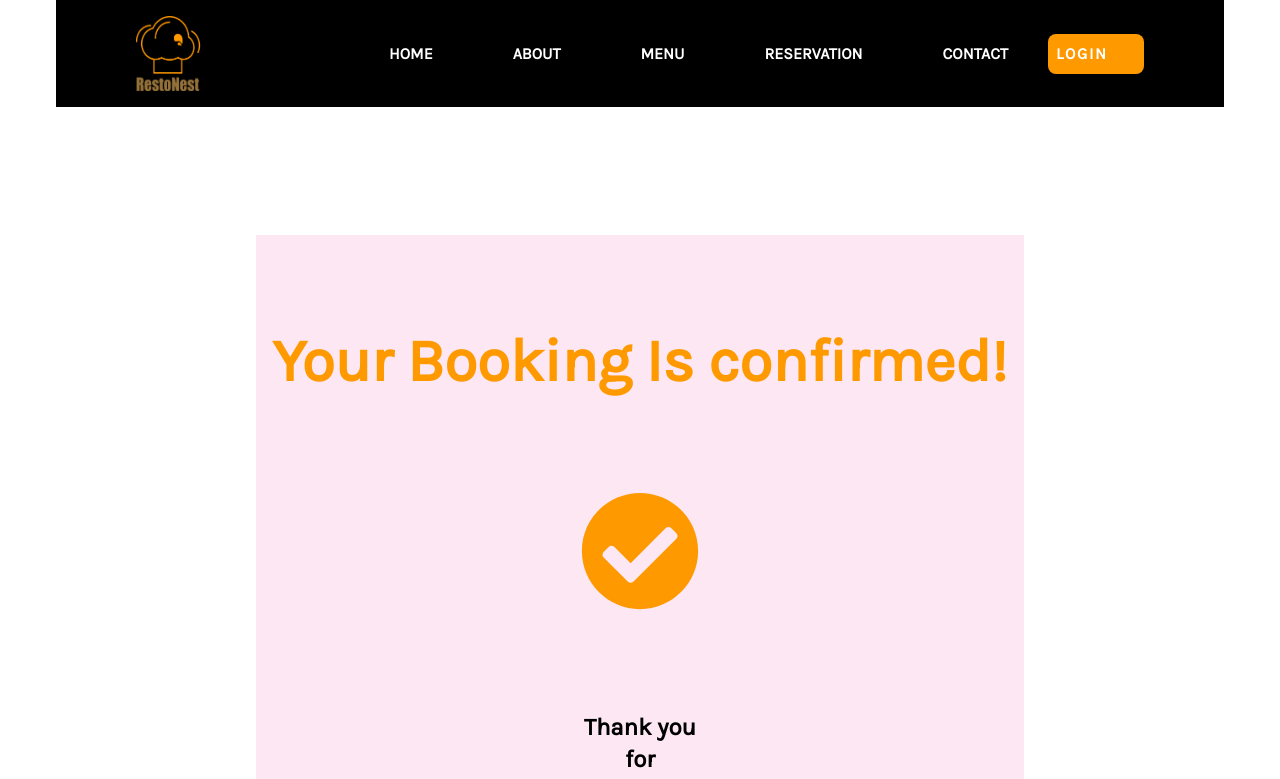
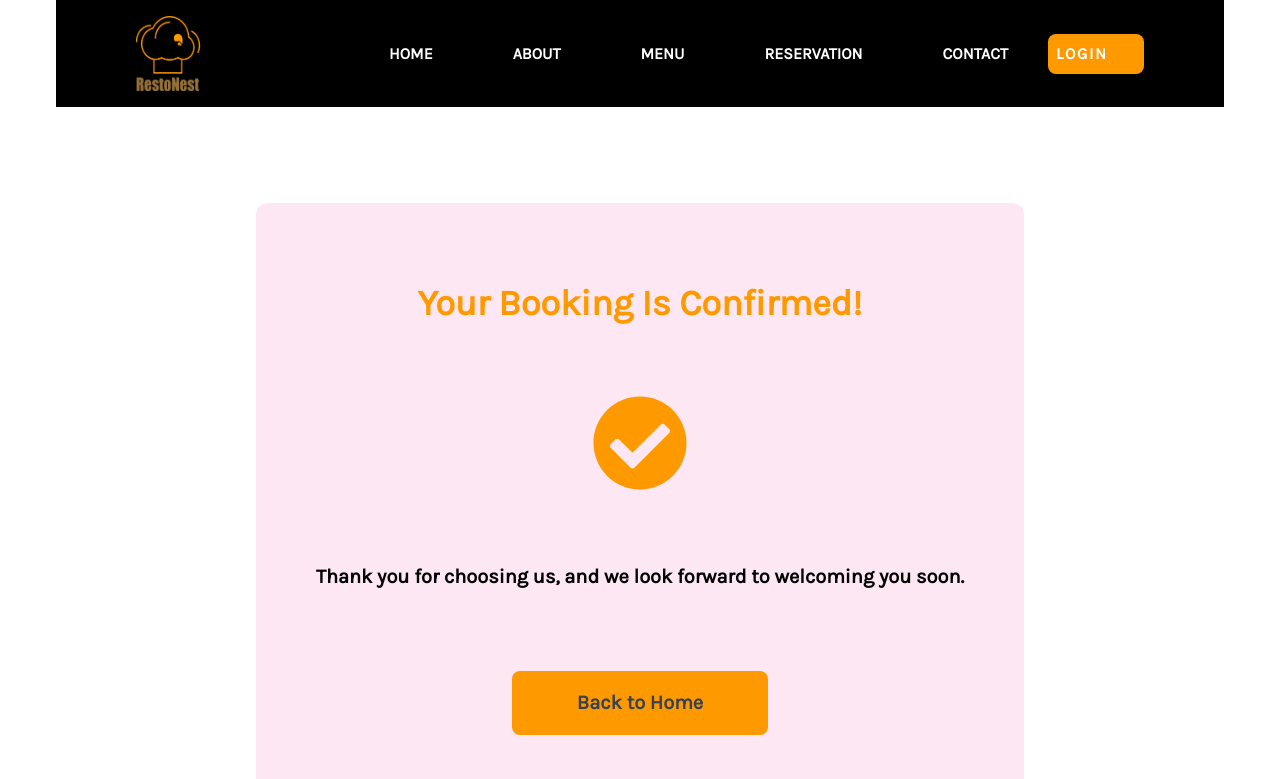
Before and after one commit to IshimweArlene/Resto-nest, a Next.js app: page /booking in a window 1280 px wide. Shown: the top 779 px of the page. Built offline with nearby package versions, Linux system fonts and the light colour scheme.

Commit message:
ui fixes

```diff
--- a/src/app/booking/page.jsx
+++ b/src/app/booking/page.jsx
@@ -1,22 +1,33 @@
  "use client";
 import { FaCheckCircle } from "react-icons/fa";
 import { useRouter} from "next/navigation";
+
 const Booking = () => {
-    const router = useRouter();
+  const router = useRouter();
 
   const handleClick = () => {
     router.push("/");
-  }
-    return (
-        <div className="bg-white px-64 py-32">
-          <div className="flex flex-col py-24 gap-12 bg-pink-100 items-center">
-            <h1 className="text-[#ff9900] text-6xl font-extrabold">Your Booking Is confirmed!</h1>
-            <FaCheckCircle className="text-[#ff9900]  font-bold rounded-full text-9xl mt-12 p-1" />
-            <p className="text-black text-2xl mt-12 mx-80 text-center font-bold">Thank you for choosing us, and we look forward welcoming you soon.</p>
-            <button className="bg-[#ff9900] w-96 rounded-lg mt-12 h-20 text-2xl text-gray-700 font-bold" onClick={handleClick}>Back to Home</button>
-          </div>
-        </div>
-    );
-}
+  };
+
+  return (
+    <div className="bg-white px-4 sm:px-8 lg:px-24 py-16 lg:py-24 flex justify-center">
+      <div className="flex flex-col py-12 sm:py-16 lg:py-20 gap-8 sm:gap-10 lg:gap-12 bg-pink-100 items-center w-full max-w-3xl text-center rounded-xl">
+        <h1 className="text-[#ff9900] text-2xl sm:text-3xl lg:text-4xl font-extrabold">
+          Your Booking Is Confirmed!
+        </h1>
+        <FaCheckCircle className="text-[#ff9900] font-bold rounded-full text-6xl sm:text-7xl lg:text-8xl mt-4 sm:mt-6" />
+        <p className="text-black text-base sm:text-lg lg:text-xl mt-4 sm:mt-6 px-2 sm:px-6 font-bold">
+          Thank you for choosing us, and we look forward to welcoming you soon.
+        </p>
+        <button
+          className="bg-[#ff9900] w-full sm:w-64 rounded-lg mt-6 sm:mt-8 h-12 sm:h-14 lg:h-16 text-lg sm:text-xl text-gray-700 font-bold"
+          onClick={handleClick}
+        >
+          Back to Home
+        </button>
+      </div>
+    </div>
+  );
+};
 
 export default Booking;
```
